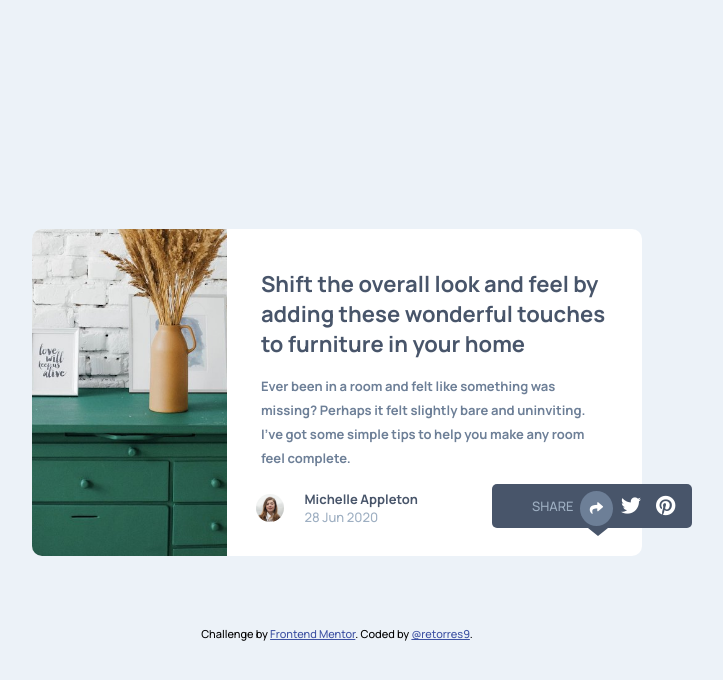
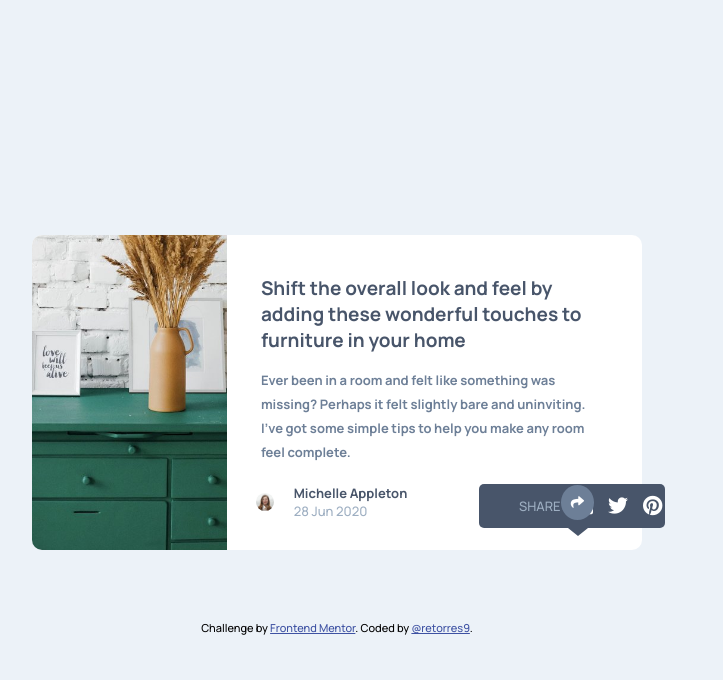
Before and after one commit to retorres9/frontend-mentors-article-preview-component, a plain HTML site: page index.html in a window 1280 px wide. Both pictures are taken after a click on the element 899 px from the left and 508 px from the top of the page. Shown: the whole page, without its empty margins (303-1026 px from the left). Drawn offline with Linux system fonts and the light colour scheme.

Commit message:
Fixing resposive behaviour

```diff
--- a/index.html
+++ b/index.html
@@ -36,7 +36,7 @@
                     </div>
                     <div class="card-content">
                         <div class="card-title">
-                            <strong>Shift the overall look and feel by adding these wonderful touches to furniture in your home</strong>
+                            <h1>Shift the overall look and feel by adding these wonderful touches to furniture in your home</h1>
                         </div>
                         <div class="card-description">
                             Ever been in a room and felt like something was missing? Perhaps it felt slightly bare and uninviting. I’ve got some simple tips to help you make any room feel complete.
--- a/style.css
+++ b/style.css
@@ -38,9 +38,8 @@ section {
 }
 
 .card-title {
-    font-weight: 500;
     color: hsl(217, 19%, 35%);
-    font-size: 15px;
+    font-size: 13px;
 }
 
 .card-description {
@@ -145,13 +144,48 @@ button i.change {
     padding-bottom: 9px;
 }
 
-@media (min-width: 376px) {
+@media (min-width: 576px) {
+    .card-footer img {
+        width: 5%;
+    }
+}
+
+@media (min-width: 992px) {
+    .card-footer-active {
+        position: fixed;
+        bottom: 175px;
+        right: 0px;
+        width: 186px;
+        padding-right: 20px;
+        height: 44px;
+        border-radius: 5px;
+    }
+    .link {
+        margin-right: 19px;
+    }
+    .card-footer-active::after {
+        content: '';
+        position: absolute;
+        width: 0;
+        height: 0;
+        border-left: 10px solid transparent;
+        border-right: 10px solid transparent;
+        border-top: 8px solid hsl(217, 19%, 35%);
+        bottom: -8px;
+        right: calc(50% - 16px);
+    }
+}
+
+@media (min-width: 1200px) {
     main {
         height: 100vh;
         display: flex;
         flex-direction: column;
         justify-content: center;
         padding: 0px 315px;
+    }
+    h1 {
+        font-size: 19px;
     }
     .card-wrapper {
         display: flex;
@@ -172,8 +206,8 @@ button i.change {
     .card-footer-active {
         position: fixed;
         bottom: 272px;
-        width: 200px;
-        right: 285px;
+        width: 186px;
+        right: 312px;
         padding-right: 20px;
         height: 44px;
         border-radius: 5px;
@@ -190,7 +224,7 @@ button i.change {
         right: calc(50% - 16px);
     }
     .card-footer img {
-        width: 8%;
+        width: 5%;
     }
     .img-wrapper {
         position: relative;
@@ -200,3 +234,9 @@ button i.change {
         height: 100%;
     }
 }
+
+
+/*
+@media (min-width: 1200px) { ... }
+
+@media (min-width: 1400px) { ... } */
```
